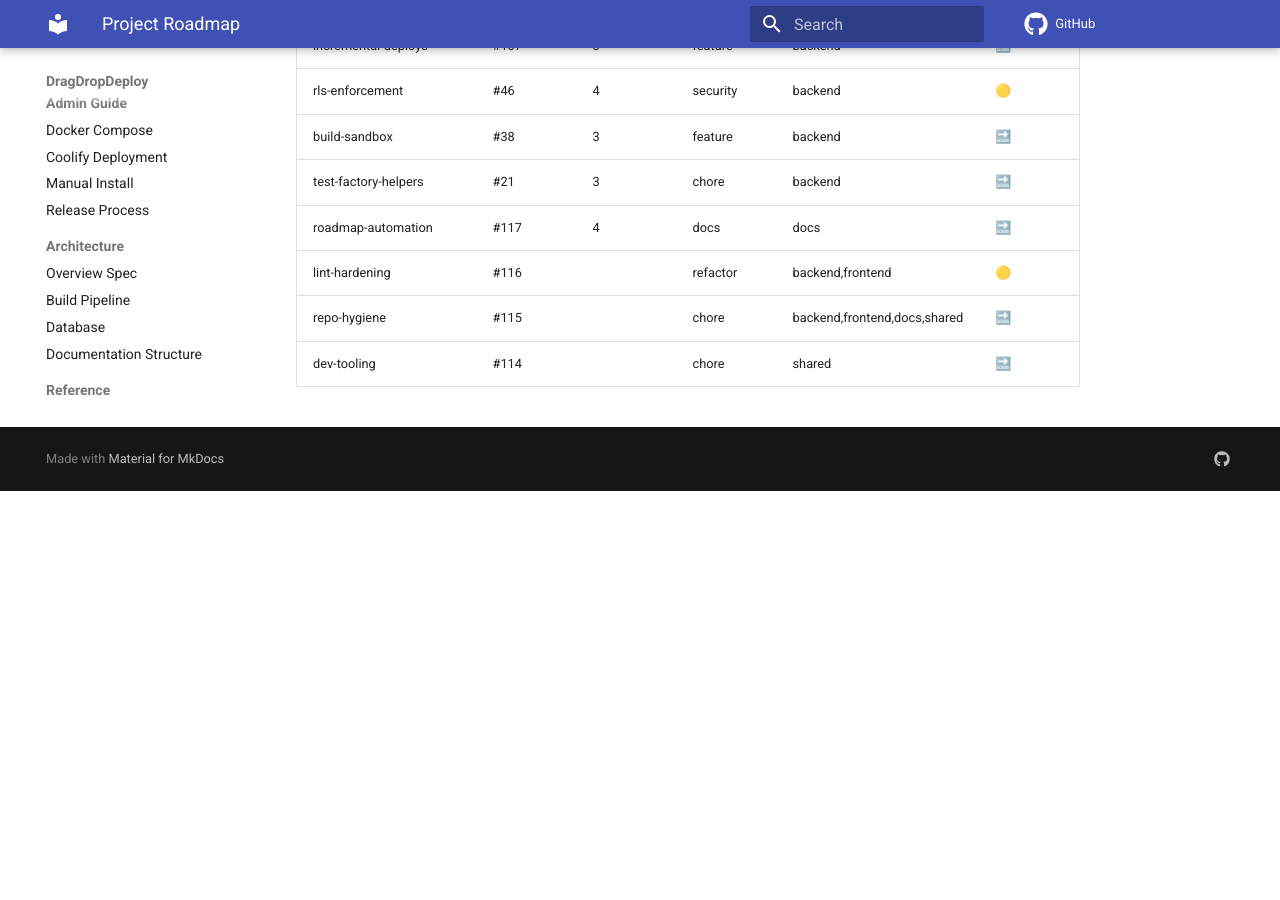
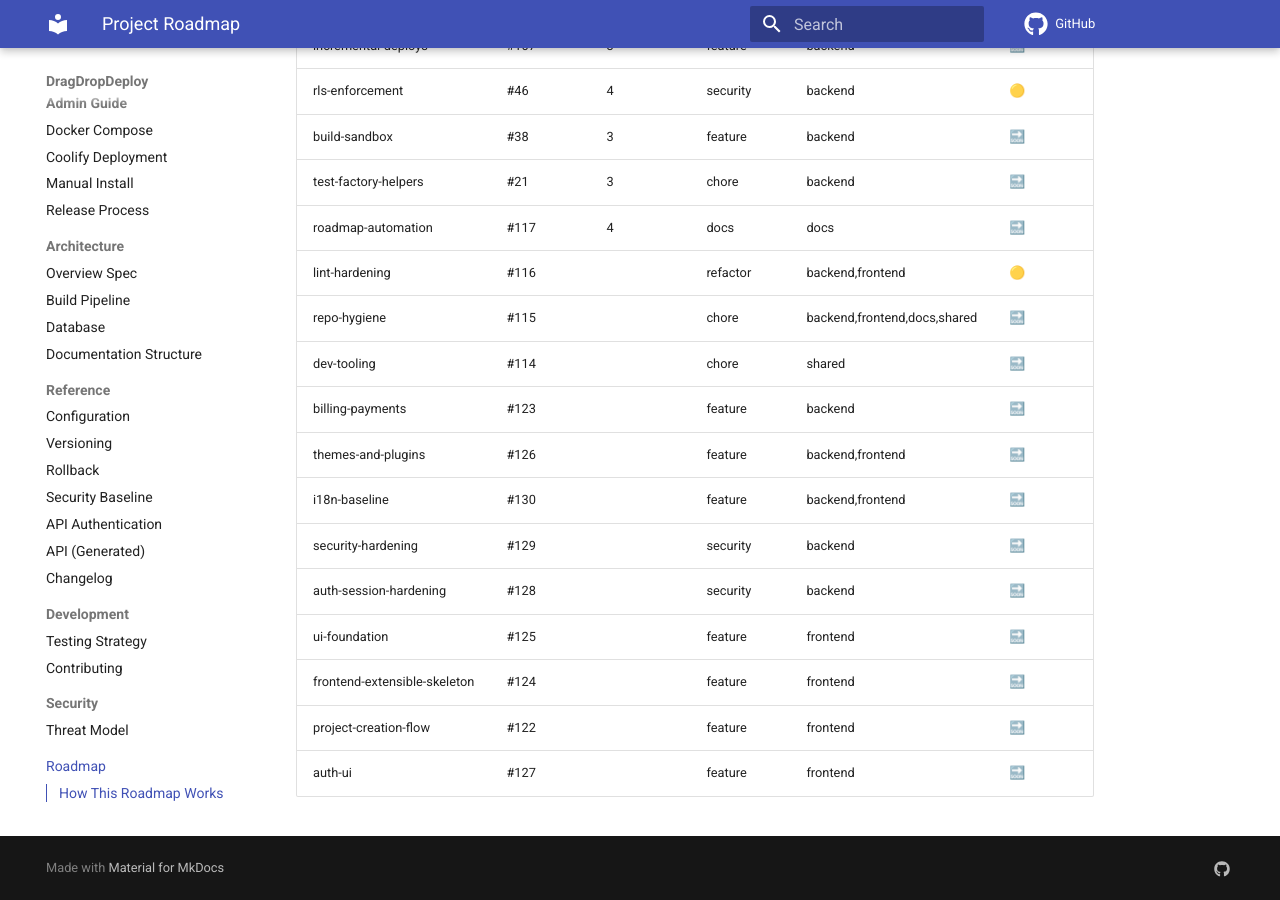
Before and after one commit to TomKonig/DragDropDeploy, an MkDocs documentation site: the page built from docs/roadmap.md, in a window 1280 px wide and 900 px high, scrolled down 997 px. Built offline with MkDocs 1.6.1 and Material for MkDocs 9.7.7, drawn with Linux system fonts in a browser that asks for light colours; comment, search, counter and statistics services are not loaded; before the commit the page ends 1488 px from its top, so only the background shows below that.

Commit message:
chore(roadmap): add canonical slugs, update mappings, regenerate docs table

```diff
--- a/docs/roadmap.md
+++ b/docs/roadmap.md
@@ -16,24 +16,33 @@
 
 <!-- AUTO-ROADMAP:START -->
 
-| Slug                      | Issues | Phase | Type     | Scope                        | Status |
-| ------------------------- | ------ | ----- | -------- | ---------------------------- | ------ |
-| multipart-upload-endpoint | #12    | 3     | feature  | backend                      | ✅     |
-| build-job-orchestration   | #16    | 3     | feature  | backend                      | 🔜     |
-| static-asset-minification | #106   | 3     | feature  | backend                      | ✅     |
-| project-build-flags       | #55    | 4     | feature  | backend                      | ✅     |
-| versioned-rollbacks       | #44    | 3     | feature  | backend                      | 🔜     |
-| domain-routing            | #41    | 3     | feature  | backend                      | 🔜     |
-| oauth-sign-in             | #20    | 3     | feature  | backend                      | 🔜     |
-| atomic-publish            | #19    | 3     | feature  | backend                      | 🔜     |
-| container-isolated-builds | #43    | 3     | feature  | backend                      | 🔜     |
-| incremental-deploys       | #107   | 3     | feature  | backend                      | 🔜     |
-| rls-enforcement           | #46    | 4     | security | backend                      | 🟡     |
-| build-sandbox             | #38    | 3     | feature  | backend                      | 🔜     |
-| test-factory-helpers      | #21    | 3     | chore    | backend                      | 🔜     |
-| roadmap-automation        | #117   | 4     | docs     | docs                         | 🔜     |
-| lint-hardening            | #116   |       | refactor | backend,frontend             | 🟡     |
-| repo-hygiene              | #115   |       | chore    | backend,frontend,docs,shared | 🔜     |
-| dev-tooling               | #114   |       | chore    | shared                       | 🔜     |
+| Slug                         | Issues | Phase | Type     | Scope                        | Status |
+| ---------------------------- | ------ | ----- | -------- | ---------------------------- | ------ |
+| multipart-upload-endpoint    | #12    | 3     | feature  | backend                      | ✅     |
+| build-job-orchestration      | #16    | 3     | feature  | backend                      | 🔜     |
+| static-asset-minification    | #106   | 3     | feature  | backend                      | ✅     |
+| project-build-flags          | #55    | 4     | feature  | backend                      | ✅     |
+| versioned-rollbacks          | #44    | 3     | feature  | backend                      | 🔜     |
+| domain-routing               | #41    | 3     | feature  | backend                      | 🔜     |
+| oauth-sign-in                | #20    | 3     | feature  | backend                      | 🔜     |
+| atomic-publish               | #19    | 3     | feature  | backend                      | 🔜     |
+| container-isolated-builds    | #43    | 3     | feature  | backend                      | 🔜     |
+| incremental-deploys          | #107   | 3     | feature  | backend                      | 🔜     |
+| rls-enforcement              | #46    | 4     | security | backend                      | 🟡     |
+| build-sandbox                | #38    | 3     | feature  | backend                      | 🔜     |
+| test-factory-helpers         | #21    | 3     | chore    | backend                      | 🔜     |
+| roadmap-automation           | #117   | 4     | docs     | docs                         | 🔜     |
+| lint-hardening               | #116   |       | refactor | backend,frontend             | 🟡     |
+| repo-hygiene                 | #115   |       | chore    | backend,frontend,docs,shared | 🔜     |
+| dev-tooling                  | #114   |       | chore    | shared                       | 🔜     |
+| billing-payments             | #123   |       | feature  | backend                      | 🔜     |
+| themes-and-plugins           | #126   |       | feature  | backend,frontend             | 🔜     |
+| i18n-baseline                | #130   |       | feature  | backend,frontend             | 🔜     |
+| security-hardening           | #129   |       | security | backend                      | 🔜     |
+| auth-session-hardening       | #128   |       | security | backend                      | 🔜     |
+| ui-foundation                | #125   |       | feature  | frontend                     | 🔜     |
+| frontend-extensible-skeleton | #124   |       | feature  | frontend                     | 🔜     |
+| project-creation-flow        | #122   |       | feature  | frontend                     | 🔜     |
+| auth-ui                      | #127   |       | feature  | frontend                     | 🔜     |
 
 <!-- AUTO-ROADMAP:END -->
```
Also changed, not shown: CHANGELOG.md (+1 -0 lines), docs/reference/changelog.md (+1 -0 lines), roadmap.yaml (+36 -0 lines), .github/copilot-instructions.md.
